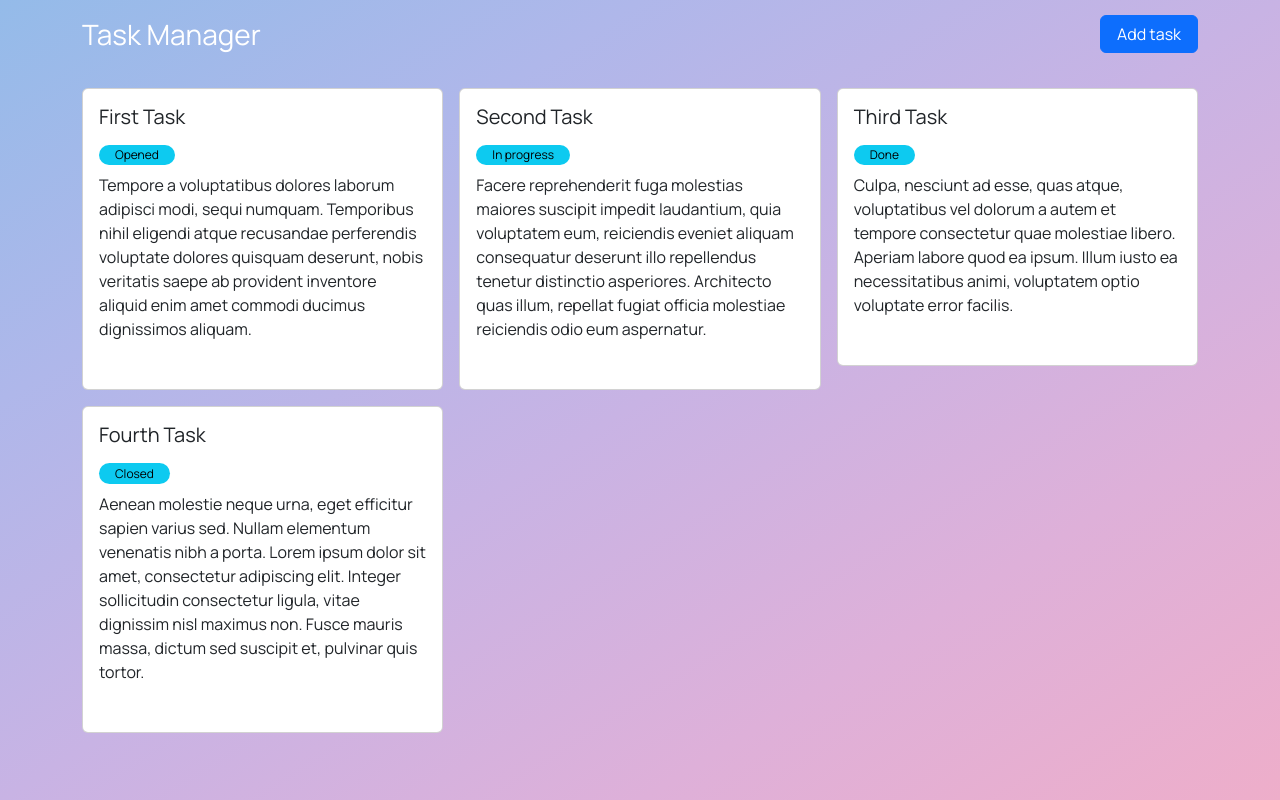
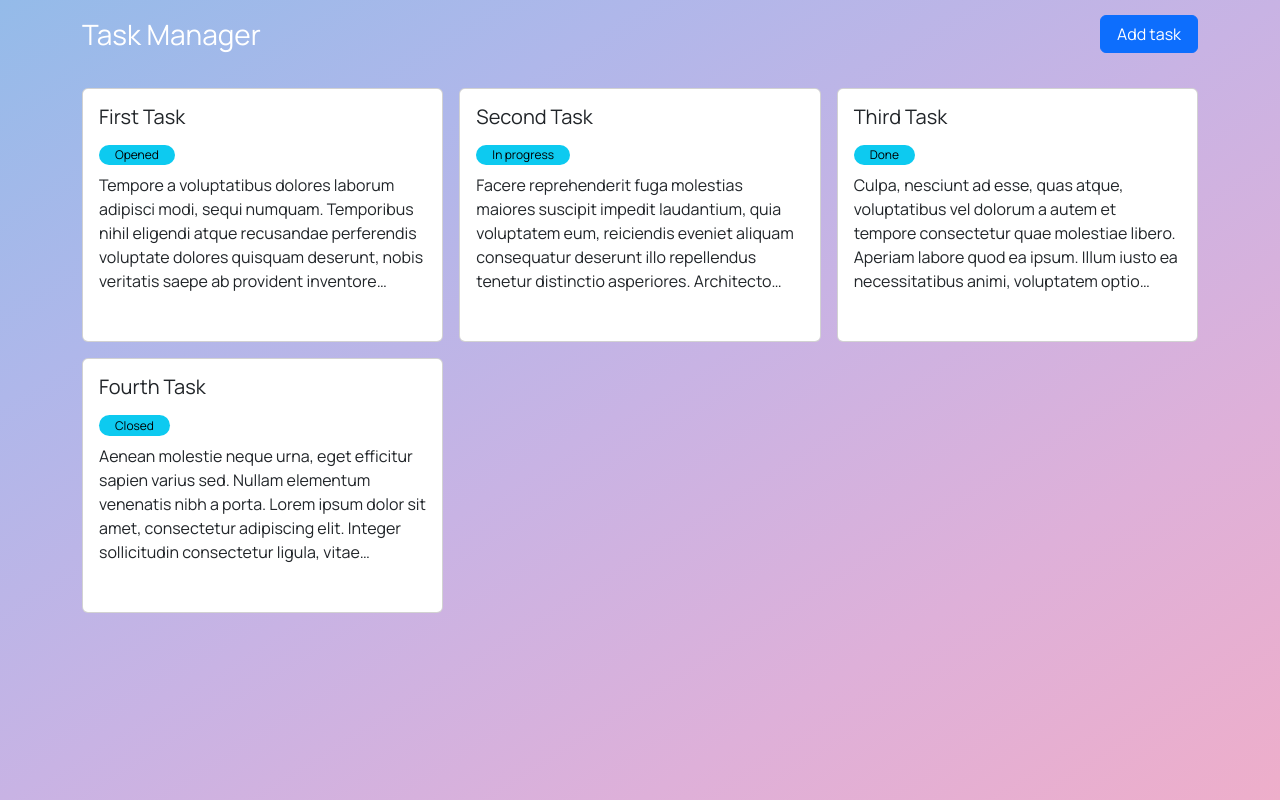
Before and after one commit to aivaras-bankauskas/taskapp, a Vue app: page / in a window 1280 px wide. Built offline with nearby package versions, Linux system fonts and the light colour scheme.

Commit message:
main.css: add card description class

```diff
--- a/src/assets/main.css
+++ b/src/assets/main.css
@@ -5,3 +5,10 @@ body {
   background-attachment: fixed;
   background-image: linear-gradient(to left top, #eeaeca, #deb0d9, #c8b3e4, #afb7ea, #94bbe9);
 }
+
+.card-description {
+  overflow: hidden;
+  display: -webkit-box;
+  -webkit-line-clamp: 5;
+  -webkit-box-orient: vertical;
+}
```
